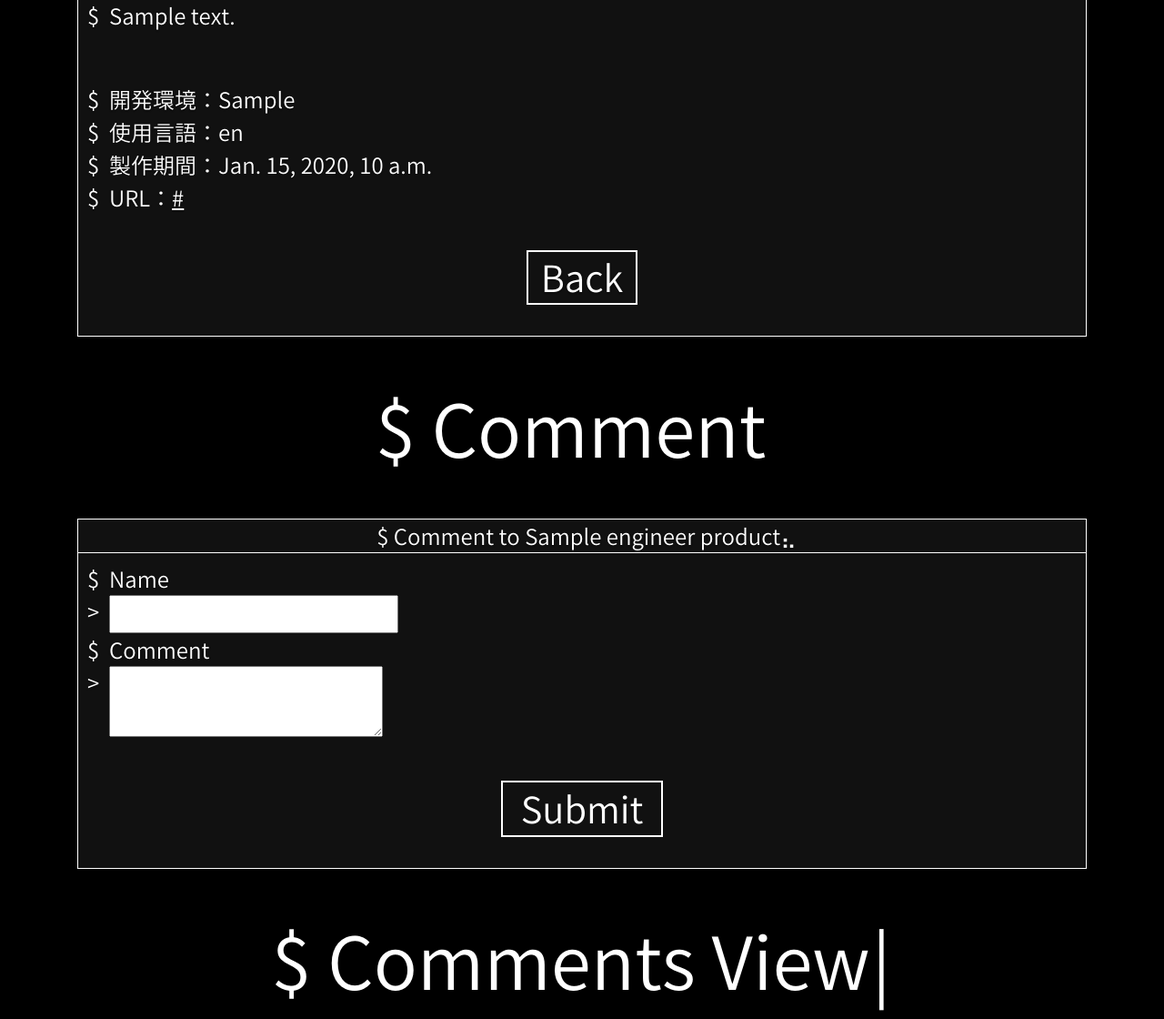
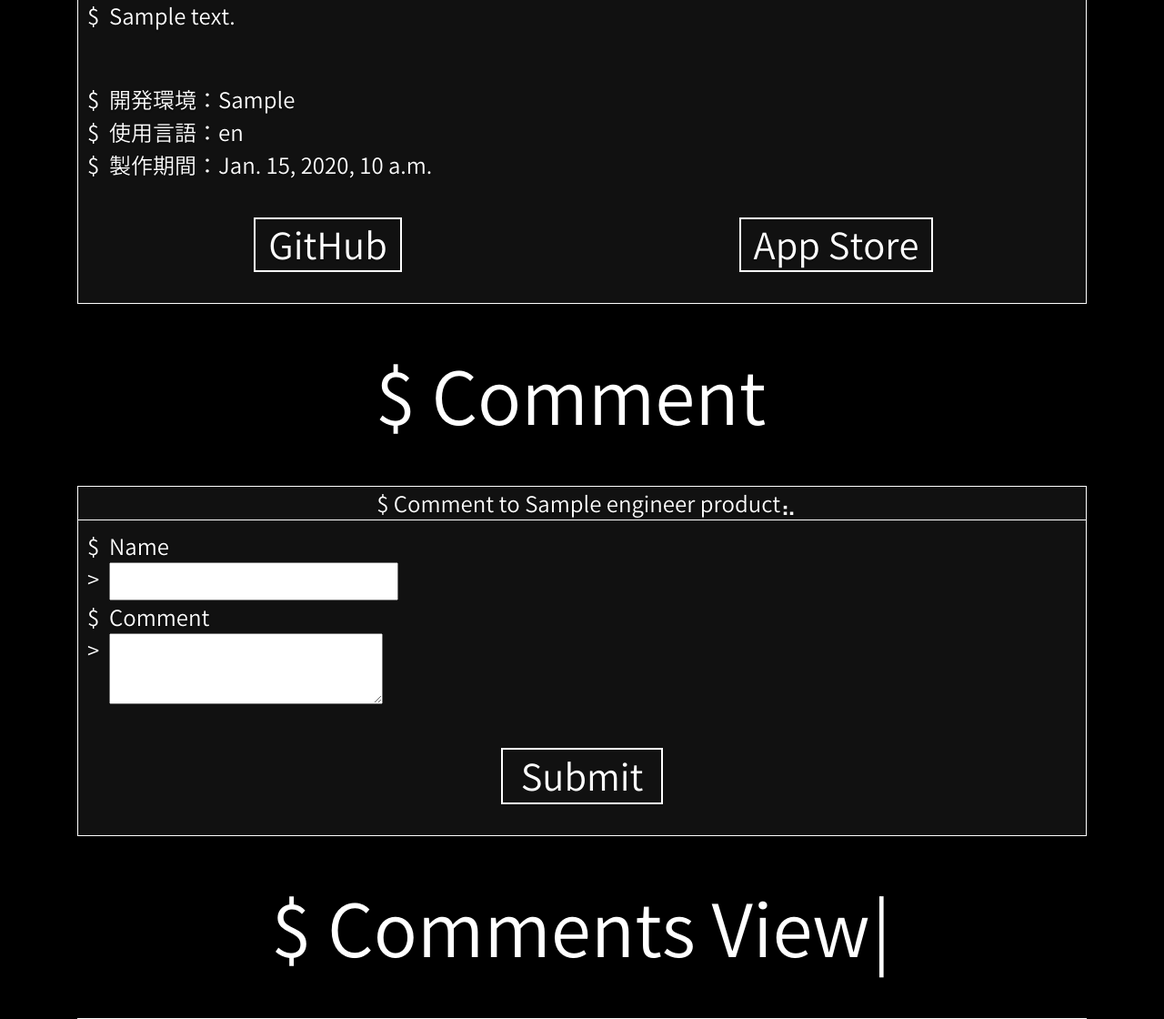
Before and after one commit to kentaiwami/portfolio, a Django app: template portfolio/templates/portfolio/engineer_work_detail.html in a window 1280 px wide. Shown: the part 2043-3163 px from the top of the page at 91% size. Run offline with Django 3.2, Linux system fonts and the light colour scheme; the template is opened without the code that fills it: most values are stand-ins (such as "Sample title", 1, 10 or a date in 2020); grey boxes marked "Sample" are stand-in pictures; form fields are guessed from the names that the template uses; some libraries are stand-ins or nearby versions.

Commit message:
ロジックのベースを記述

```diff
--- a/portfolio/templates/portfolio/engineer_work_detail.html
+++ b/portfolio/templates/portfolio/engineer_work_detail.html
@@ -134,17 +134,35 @@
         <div class="console_text">製作期間：{{ engineer_product_detail.engineer_product_creation_time }}</div>
         {% endif %}
 
-        {% if engineer_product.link != '' %}
-        <div class="console_text">URL：<a class="default_link" href="{{ engineer_product.link }}">{{ engineer_product.link }}</a></div>
-        {% endif %}
 
-        <div class="console_text_link">
-          <a class="link" href="{% url 'portfolio:index' %}#1">
-            <div class="box">
-              <div class="link_name">Back</div>
-              <div class="bd10 bd"><div class="bdT"></div><div class="bdB"></div><div class="bdR"></div><div class="bdL"></div></div>
-             </div>
-          </a>
+        <div class="row">
+
+          {% if engineer_product.link != '' %}
+          <div class="col">
+            <div class="console_text_link">
+              <a class="link" href="{{ engineer_product.link }}">
+                <div class="box">
+                  <div class="link_name">GitHub</div>
+                  <div class="bd10 bd"><div class="bdT"></div><div class="bdB"></div><div class="bdR"></div><div class="bdL"></div></div>
+                </div>
+              </a>
+            </div>
+          </div>
+          {% endif %}
+
+          {% if engineer_product.link != '' %}
+          <div class="col">
+            <div class="console_text_link">
+              <a class="link" href="{{ engineer_product.link }}">
+                <div class="box">
+                  <div class="link_name">App Store</div>
+                  <div class="bd10 bd"><div class="bdT"></div><div class="bdB"></div><div class="bdR"></div><div class="bdL"></div></div>
+                </div>
+              </a>
+            </div>
+          </div>
+          {% endif %}
+
         </div>
 
       </div>
```
